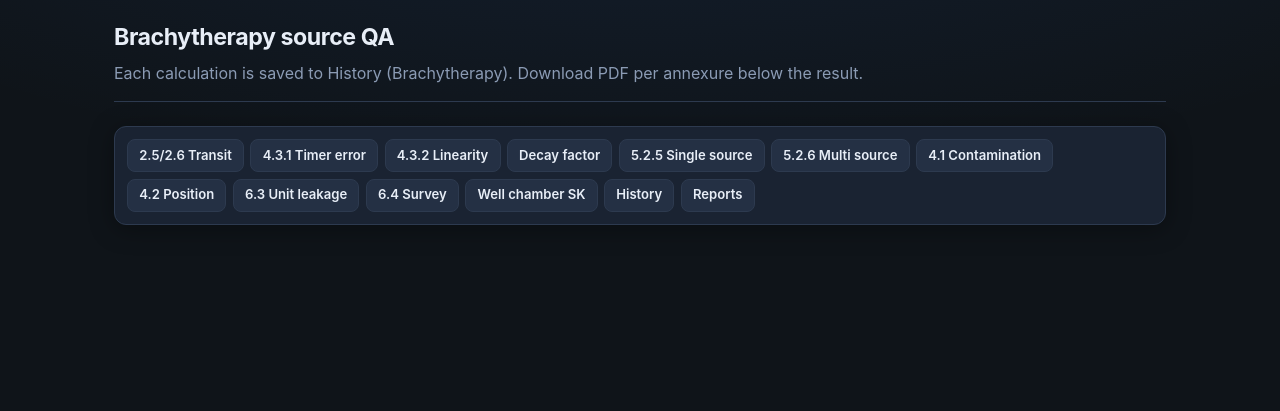
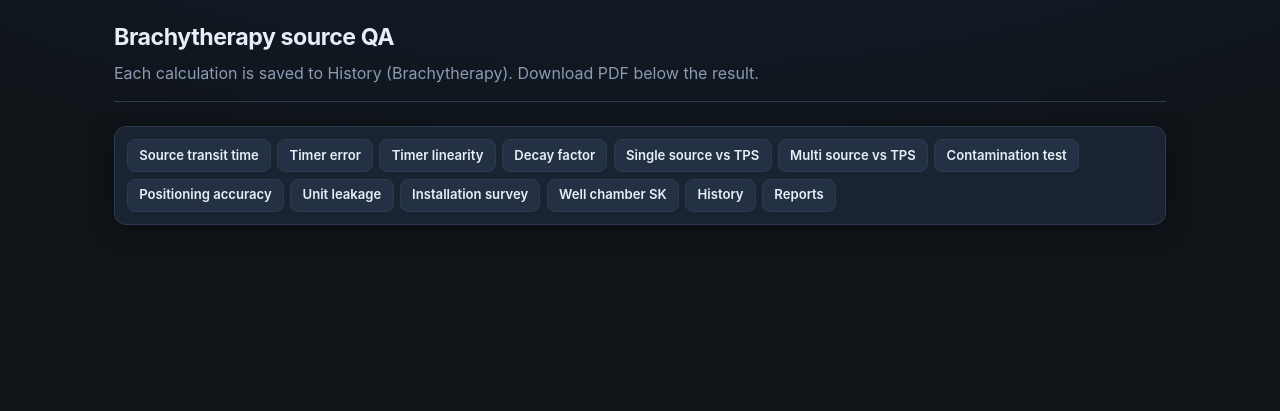
Before and after one commit to vrsindia/trs398-dosimetry, a Python web app: template app/templates/brachy_source_qa.html in a window 1280 px wide. Shown: the part 59-470 px from the top of the page. Run offline with Jinja, Linux system fonts and the light colour scheme; the template is opened without the code that fills it, so the values that code supplies are empty.

Commit message:
Brachy QA: names only (no sheet points); Machines library: edit machine

```diff
--- a/app/templates/brachy_source_qa.html
+++ b/app/templates/brachy_source_qa.html
@@ -3,7 +3,7 @@
 {% block content %}
 <div class="page-header">
   <h1>Brachytherapy source QA</h1>
-  <p class="muted">Each calculation is saved to History (Brachytherapy). Download PDF per annexure below the result.</p>
+  <p class="muted">Each calculation is saved to History (Brachytherapy). Download PDF below the result.</p>
 </div>
 
 {% if message %}<div class="alert alert-ok">{{ message }}</div>{% endif %}
@@ -11,16 +11,16 @@
 
 <div class="card" style="padding:0.75rem;margin-bottom:1rem;display:flex;flex-wrap:wrap;gap:0.4rem">
   {% set tabs = [
-    ('ton_toff','2.5/2.6 Transit'),
-    ('timer_error','4.3.1 Timer error'),
-    ('linearity','4.3.2 Linearity'),
+    ('ton_toff','Source transit time'),
+    ('timer_error','Timer error'),
+    ('linearity','Timer linearity'),
     ('decay','Decay factor'),
-    ('single','5.2.5 Single source'),
-    ('multi','5.2.6 Multi source'),
-    ('contamination','4.1 Contamination'),
-    ('position','4.2 Position'),
-    ('leakage','6.3 Unit leakage'),
-    ('survey','6.4 Survey')
+    ('single','Single source vs TPS'),
+    ('multi','Multi source vs TPS'),
+    ('contamination','Contamination test'),
+    ('position','Positioning accuracy'),
+    ('leakage','Unit leakage'),
+    ('survey','Installation survey')
   ] %}
   {% for id, label in tabs %}
   <a class="btn btn-sm {% if section==id %}btn-primary{% else %}btn-secondary{% endif %}"
@@ -56,7 +56,7 @@
 
 {% if section == 'ton_toff' %}
 <div class="card form-card">
-  <h2 style="margin-top:0">2.5 &amp; 2.6 — Time to drive source ON / OFF</h2>
+  <h2 style="margin-top:0">Source transit time (ON / OFF)</h2>
   <p class="muted small">TON/TOFF (s) = (Secondary time − Dwell time) / 2</p>
   <form method="post" action="/brachy-source-qa/ton-toff">
     <div class="grid-2">
@@ -70,7 +70,7 @@
 
 {% if section == 'timer_error' %}
 <div class="card form-card">
-  <h2 style="margin-top:0">4.3.1 — Timer error</h2>
+  <h2 style="margin-top:0">Timer error</h2>
   <form method="post" action="/brachy-source-qa/timer-error">
     <h3 class="muted" style="font-size:0.95rem">R1 — without interruption (µC)</h3>
     <div class="grid-3">
@@ -96,7 +96,7 @@
 
 {% if section == 'linearity' %}
 <div class="card form-card">
-  <h2 style="margin-top:0">4.3.2 — Timer linearity &amp; end error</h2>
+  <h2 style="margin-top:0">Timer linearity</h2>
   <form method="post" action="/brachy-source-qa/timer-linearity">
     <div class="grid-2">
       <label>Time 1 (s)<input type="number" step="any" name="t1" value="30" required></label>
@@ -116,7 +116,7 @@
 
 {% if section == 'decay' %}
 <div class="card form-card">
-  <h2 style="margin-top:0">Decay factor — manual vs TPS</h2>
+  <h2 style="margin-top:0">Decay factor</h2>
   <form method="post" action="/brachy-source-qa/decay">
     <div class="grid-2">
       <label>Calibration date-time<input name="calib_dt" placeholder="YYYY-MM-DD HH:MM:SS" required></label>
@@ -132,7 +132,7 @@
 
 {% if section == 'single' %}
 <div class="card form-card">
-  <h2 style="margin-top:0">5.2.5 — Single source TG-43 vs TPS</h2>
+  <h2 style="margin-top:0">Single source vs TPS</h2>
   <form method="post" action="/brachy-source-qa/single-source">
     <div class="grid-2">
       <label>Activity at calibration (mCi)<input type="number" step="any" name="activity_mci_calib" value="12180" required></label>
@@ -155,7 +155,7 @@
 
 {% if section == 'multi' %}
 <div class="card form-card">
-  <h2 style="margin-top:0">5.2.6 — Multi-source TG-43 vs TPS</h2>
+  <h2 style="margin-top:0">Multi source vs TPS</h2>
   <form method="post" action="/brachy-source-qa/multi-source">
     <div class="grid-2">
       <label>Activity at calibration (mCi)<input type="number" step="any" name="activity_mci_calib" value="12180" required></label>
@@ -175,7 +175,10 @@
 
 {% if section in ['contamination','position','leakage','survey'] %}
 <div class="card form-card">
-  <h2 style="margin-top:0">{{ section|replace('_',' ')|title }} record</h2>
+  {% if section == 'contamination' %}<h2 style="margin-top:0">Contamination test</h2>
+  {% elif section == 'position' %}<h2 style="margin-top:0">Positioning accuracy</h2>
+  {% elif section == 'leakage' %}<h2 style="margin-top:0">Unit leakage</h2>
+  {% else %}<h2 style="margin-top:0">Installation survey</h2>{% endif %}
   <form method="post" action="/brachy-source-qa/record">
     <input type="hidden" name="section" value="{{ section }}">
     <div class="grid-2">
```
Also changed, not shown: app/linac_add_patch.py (+48 -6 lines), app/templates/linacs.html (+37 -3 lines).
